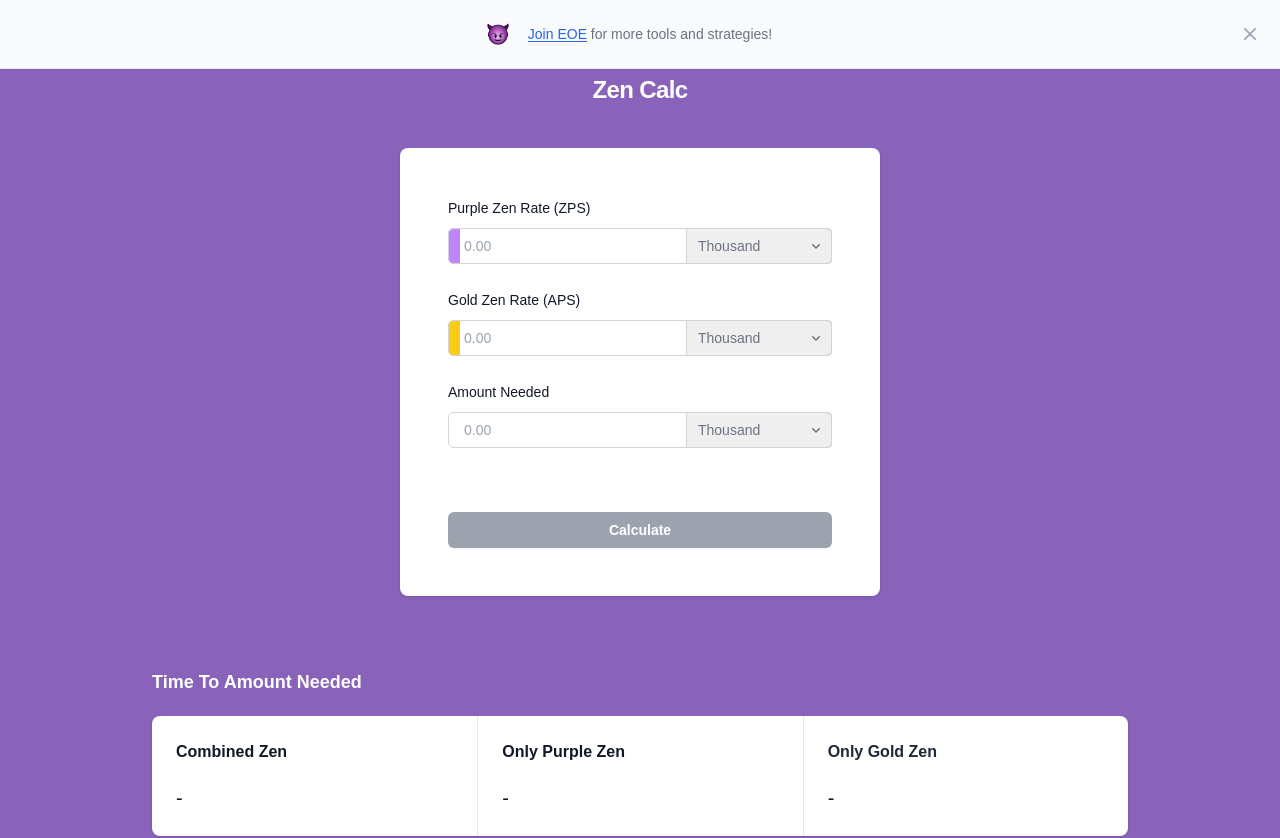
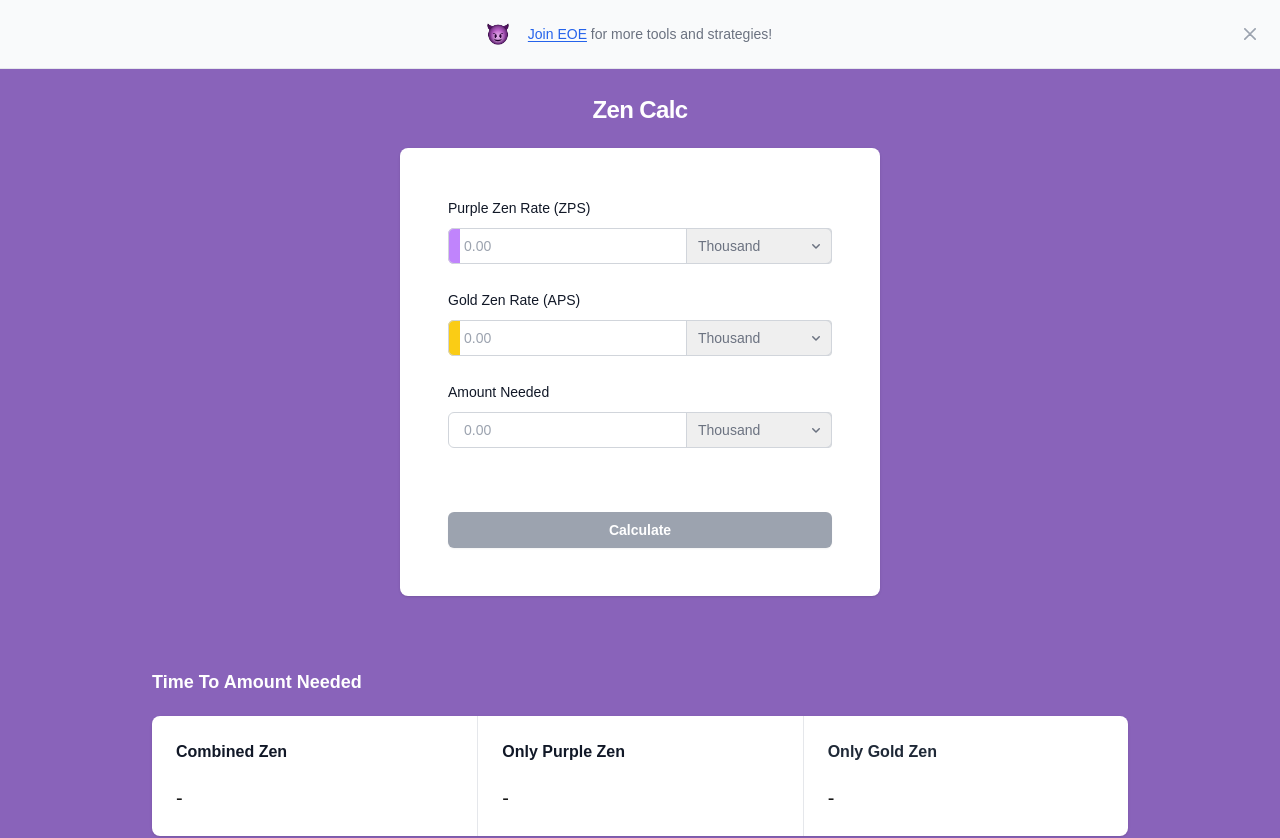
Before and after one commit to devlife2022/ck-zen-helper-app, a Next.js app: page / in a window 1280 px wide. Shown: the top 838 px of the page. Built offline with nearby package versions, Linux system fonts and the light colour scheme.

Commit message:
added a little space between the banner and the form.

```diff
--- a/ui/zen_input_form.tsx
+++ b/ui/zen_input_form.tsx
@@ -13,7 +13,7 @@ export default function ZenInputForm({
 }: FormProps){
     return (
       <>
-        <div className="flex min-h-full flex-1 flex-col justify-center py-12 sm:px-6 lg:px-8">
+        <div className="mt-5 flex min-h-full flex-1 flex-col justify-center py-12 sm:px-6 lg:px-8">
           <div className="sm:mx-auto sm:w-full sm:max-w-md">
             {/* Image/logo can go here */}
             <h2 className="mt-6 text-center text-2xl/9 font-bold tracking-tight text-white">
@@ -21,7 +21,7 @@ export default function ZenInputForm({
             </h2>
           </div>
 
-          <div className="mt-10 sm:mx-auto sm:w-full sm:max-w-[480px]">
+          <div className="mt-5 sm:mx-auto sm:w-full sm:max-w-[480px]">
             <div className="bg-white px-6 py-12 shadow sm:rounded-lg sm:px-12">
               <form action="#" method="POST" className="space-y-6" onSubmit={(e) => {
         e.preventDefault();
```
